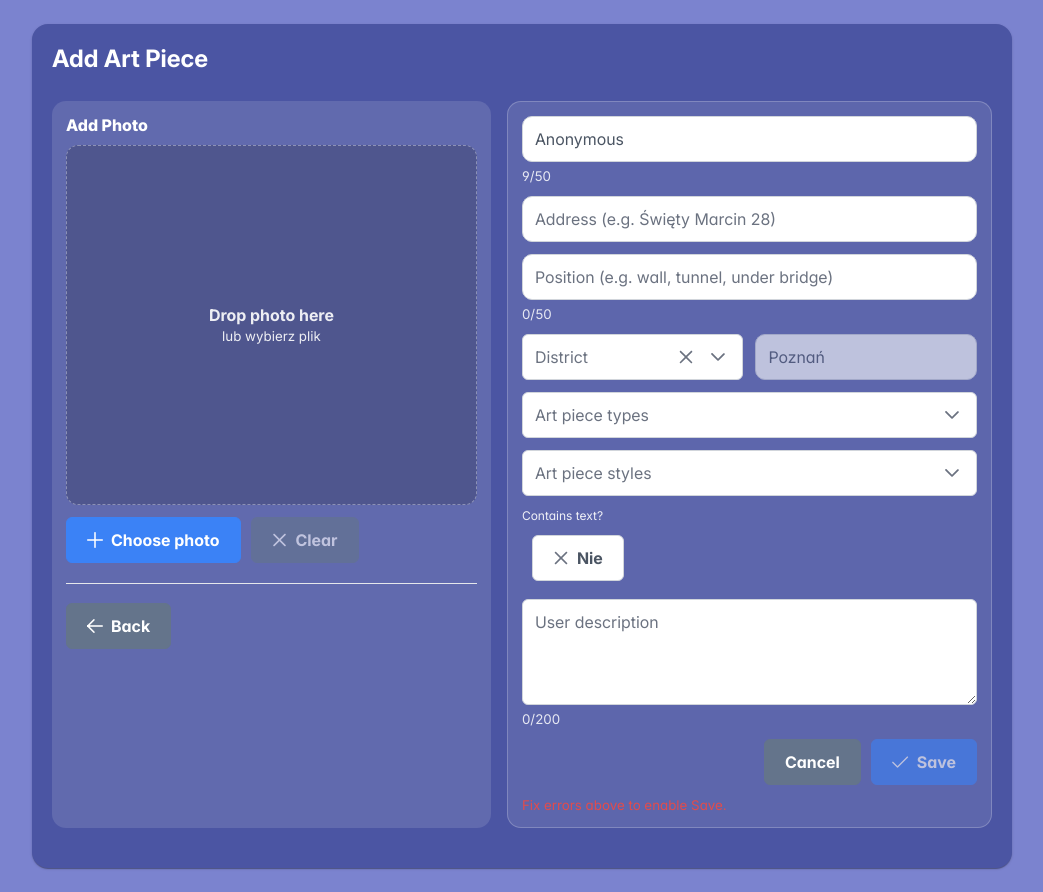
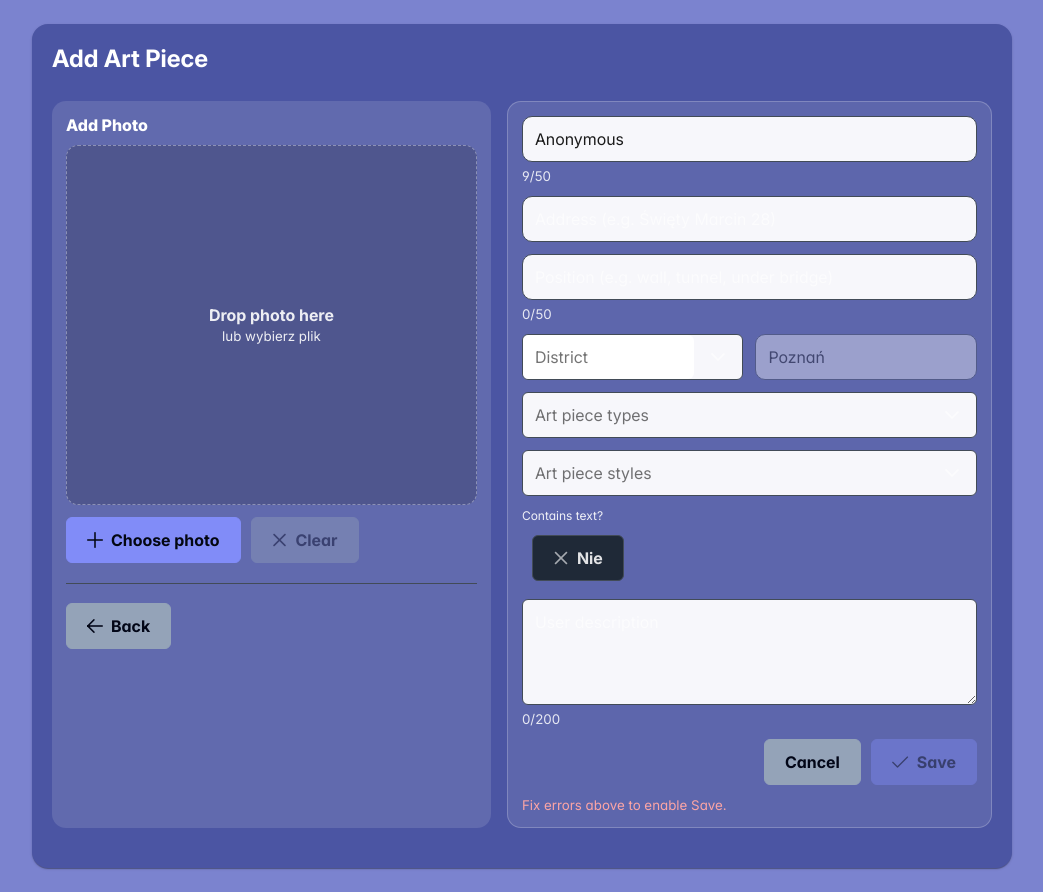
Before and after one commit to dziam-dziam/Street-Art---App-frontend, a React (Create React App) app: page /artpieces/add in a window 1280 px wide. Shown: the whole page, without its empty margins (118-1161 px from the left). Built offline with nearby package versions, Linux system fonts and the light colour scheme; a web font is replaced by a local one.

Commit message:
appview pokazuje ważne informacje, addartpiece zostało usprawnione

```diff
--- a/src/components/pages/AddArtPiecePage.tsx
+++ b/src/components/pages/AddArtPiecePage.tsx
@@ -21,6 +21,12 @@ const MAX_NAME = 50;
 const MAX_POS = 50;
 const MAX_DESC = 200;
 
+function extraCount(arr: any[] | undefined, maxShown: number) {
+  const n = Array.isArray(arr) ? arr.length : 0;
+  return Math.max(0, n - maxShown);
+}
+
+
 export const AddArtPiecePage: React.FC = () => {
   const navigate = useNavigate();
   const toast = useRef<Toast>(null);
@@ -42,15 +48,12 @@ export const AddArtPiecePage: React.FC = () => {
   const markTouched = (k: keyof AddArtPieceDto) => setTouched((p) => ({ ...p, [k]: true }));
   const showErr = (k: keyof AddArtPieceDto, errors: Errors) => Boolean(touched[k] && errors[k]);
 
-  // Address check
   const [addressStatus, setAddressStatus] = useState<"idle" | "checking" | "valid" | "invalid">("idle");
   const [addressHint, setAddressHint] = useState("");
 
-  // Photos (multi)
   const [photoFiles, setPhotoFiles] = useState<File[]>([]);
   const [photoPreviewUrls, setPhotoPreviewUrls] = useState<string[]>([]);
 
-  // cleanup object URLs on unmount / change
   useEffect(() => {
     return () => {
       photoPreviewUrls.forEach((u) => URL.revokeObjectURL(u));
@@ -405,6 +408,8 @@ const onSubmit = async (e: React.FormEvent) => {
   {showErr("artPieceStyles", errors) ? <small className="p-error">{errors.artPieceStyles}</small> : null}
 </div>
 
+
+
             {/* ✅ MOVED: Contains text? is now right above languages */}
             <div className={styles.fieldStack}>
               <label className={styles.fieldLabel}>Contains text?</label>
--- a/src/components/pages/AppView.tsx
+++ b/src/components/pages/AppView.tsx
@@ -379,14 +379,35 @@ export const AppView: React.FC = () => {
     numVisible={1}
     numScroll={1}
     circular
+    showIndicators={details.photos.length > 1}
+    showNavigators={details.photos.length > 1}
     itemTemplate={(p) => {
       const src = p.downloadUrl?.startsWith("http") ? p.downloadUrl : `${BASE_URL}${p.downloadUrl ?? ""}`;
+
       return (
+        <div
+          style={{
+            width: "100%",
+            height: 360,            // ✅ stała wysokość okna
+            borderRadius: 12,
+            overflow: "hidden",
+            display: "flex",
+            alignItems: "center",
+            justifyContent: "center",
+            background: "rgba(255,255,255,0.04)", // delikatne tło, możesz usunąć
+          }}
+        >
           <img
             src={src}
             alt={p.fileName ?? "photo"}
-                style={{ width: "100%", maxHeight: 380, objectFit: "cover", borderRadius: 12 }}
+            style={{
+              width: "100%",
+              height: "100%",
+              objectFit: "contain",  // ✅ dopasuj bez rozciągania
+              display: "block",
+            }}
           />
+        </div>
       );
     }}
   />
--- a/src/index.tsx
+++ b/src/index.tsx
@@ -9,6 +9,9 @@ import "leaflet/dist/leaflet.css";
 import "primereact/resources/themes/lara-light-blue/theme.css";
 import "primereact/resources/primereact.min.css";
 import "primeicons/primeicons.css";
+import "primereact/resources/themes/lara-dark-indigo/theme.css"; // albo inny theme
+
+
 
 
 const root = ReactDOM.createRoot(document.getElementById('root') as HTMLElement);
--- a/src/styles/pages.module.css
+++ b/src/styles/pages.module.css
@@ -538,3 +538,67 @@
   background: transparent;
   border-color: rgba(255, 255, 255, 0.12);
 }
+
+/* ===== PrimeReact inputs inside our dark cards ===== */
+.cardShell :global(.p-inputtext),
+.cardShell :global(.p-inputtextarea),
+.cardShell :global(.p-dropdown),
+.cardShell :global(.p-multiselect) {
+  background: rgba(255, 255, 255, 0.95);
+  color: #1b1b1b;
+}
+
+/* label (to co widać w środku MultiSelect/Dropdown) */
+.cardShell :global(.p-multiselect-label),
+.cardShell :global(.p-dropdown-label) {
+  color: #1b1b1b;
+}
+
+/* placeholder ma być trochę jaśniejszy */
+.cardShell :global(.p-multiselect-label.p-placeholder),
+.cardShell :global(.p-dropdown-label.p-placeholder) {
+  color: rgba(0, 0, 0, 0.55);
+}
+
+/* żeby tekst się nie rozpychał w nieskończoność */
+.cardShell :global(.p-multiselect-label) {
+  white-space: nowrap;
+  overflow: hidden;
+  text-overflow: ellipsis;
+}
+/* ===== MultiSelect chips: wrap + hide Prime overflow "+n" ===== */
+
+/* chipy mają się zawijać */
+.cardShell :global(.p-multiselect-label-container) {
+  display: flex;
+  flex-wrap: wrap;
+  gap: 8px;
+  align-items: center;
+  overflow: visible;
+}
+
+/* nie ucinać labela (bo masz globalne ellipsis) */
+.cardShell :global(.p-multiselect-label) {
+  white-space: normal;
+  overflow: visible;
+  text-overflow: clip;
+}
+
+/* popraw wygląd chipów */
+.cardShell :global(.p-multiselect-token) {
+  margin: 0;
+  border-radius: 999px;
+  padding: 6px 10px;
+  white-space: nowrap;
+}
+
+/* Najczęściej działa to: */
+.cardShell :global(.p-multiselect-items-label) {
+  display: none !important;
+}
+
+/* Czasem Prime używa innego elementu na "+n": */
+.cardShell :global(.p-multiselect-token.p-multiselect-token-more),
+.cardShell :global(.p-multiselect-token-more) {
+  display: none !important;
+}
```
Lines whose indentation alone changed are shown as unchanged.
